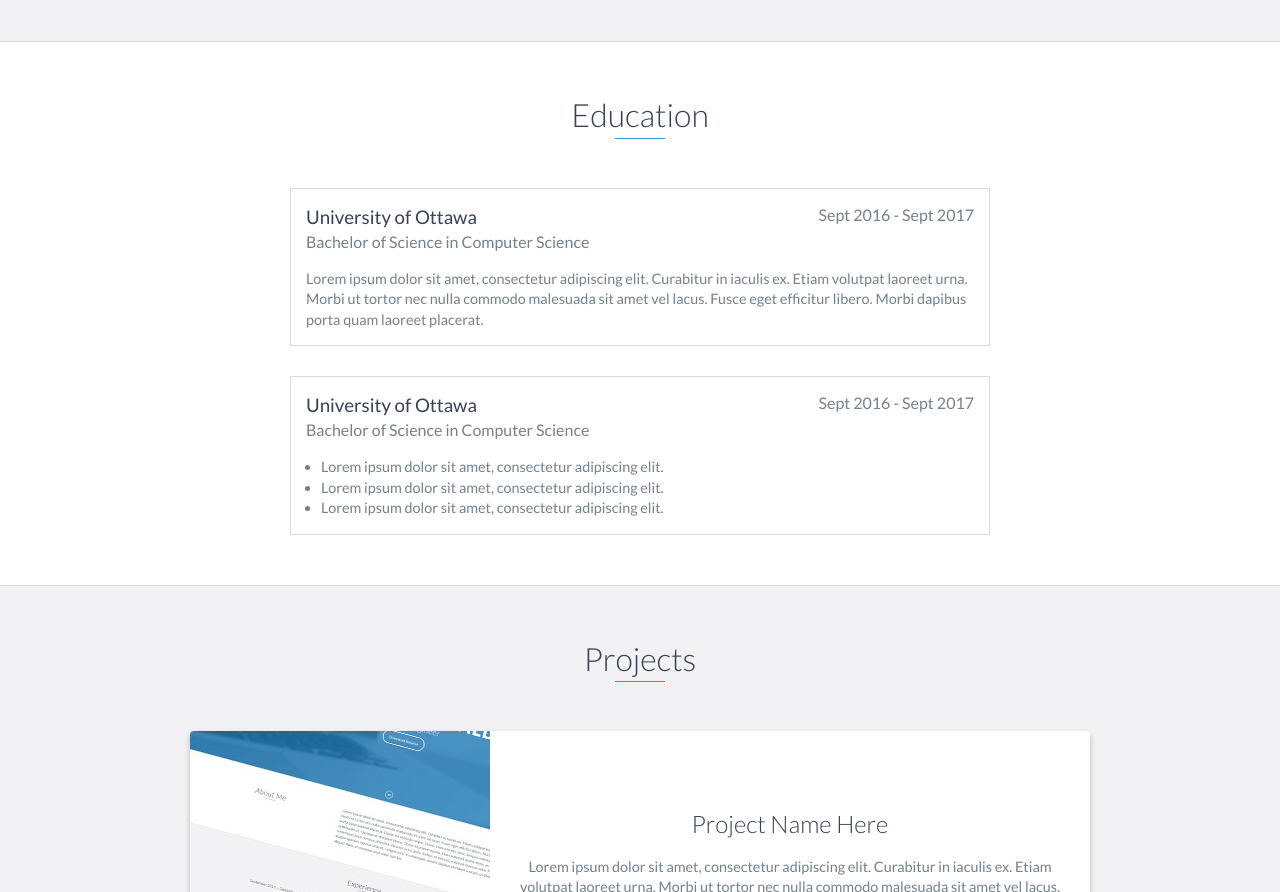
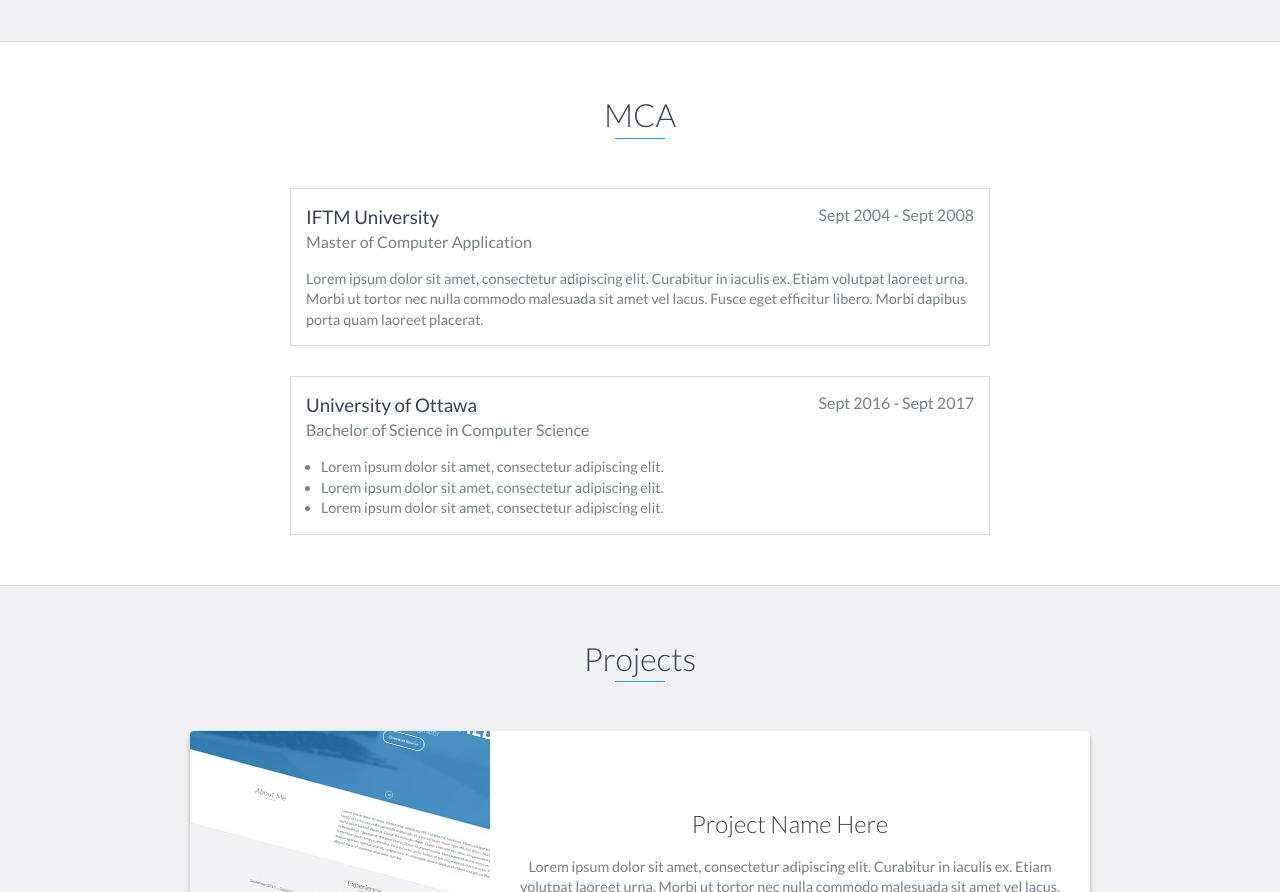
Before and after one commit to pro-pintuyadav/resume, a website: page index.html in a window 1280 px wide. Shown: the part 1710-2602 px from the top of the page. Drawn offline with nearby package versions, Linux system fonts and the light colour scheme.

Commit message:
Update index.html

```diff
--- a/index.html
+++ b/index.html
@@ -115,11 +115,11 @@ In BSIL i am in GRG Department.
     <!-- End #experience -->
 
     <div id="education">
-        <h2 class="heading">Education</h2>
+        <h2 class="heading">MCA</h2>
         <div class="education-block">
-            <h3>University of Ottawa</h3>
-            <span class="education-date">Sept 2016 - Sept 2017</span>
-            <h4>Bachelor of Science in Computer Science</h4>
+            <h3>IFTM University</h3>
+            <span class="education-date">Sept 2004 - Sept 2008</span>
+            <h4>Master of Computer Application</h4>
             <p>
                 Lorem ipsum dolor sit amet, consectetur adipiscing elit. Curabitur in iaculis ex. Etiam volutpat laoreet urna. Morbi ut tortor nec nulla commodo malesuada sit amet vel lacus. Fusce eget efficitur libero. Morbi dapibus porta quam laoreet placerat.
             </p>
```
